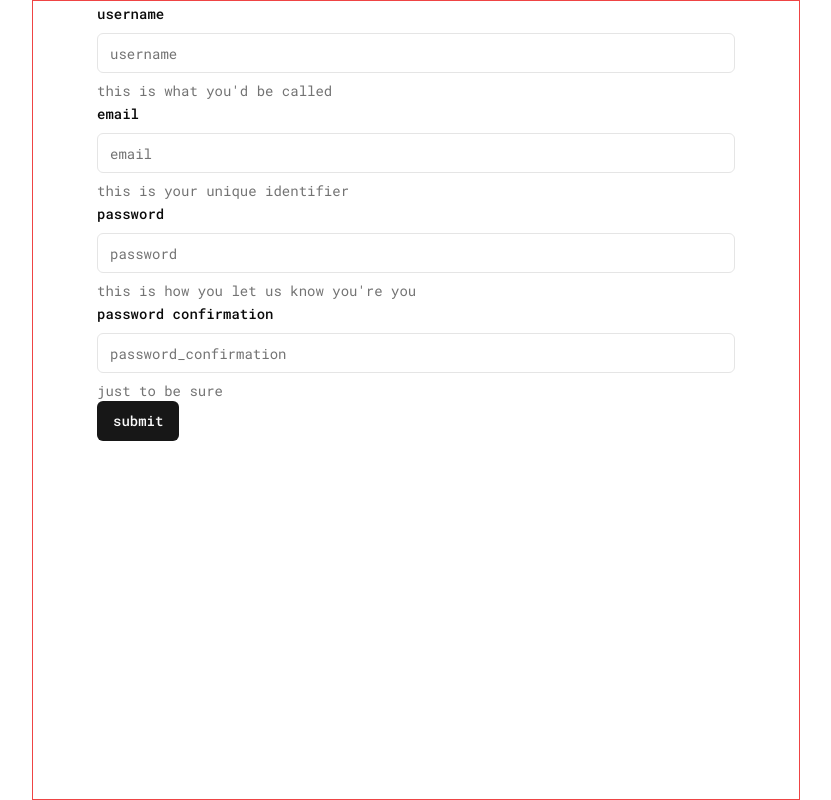
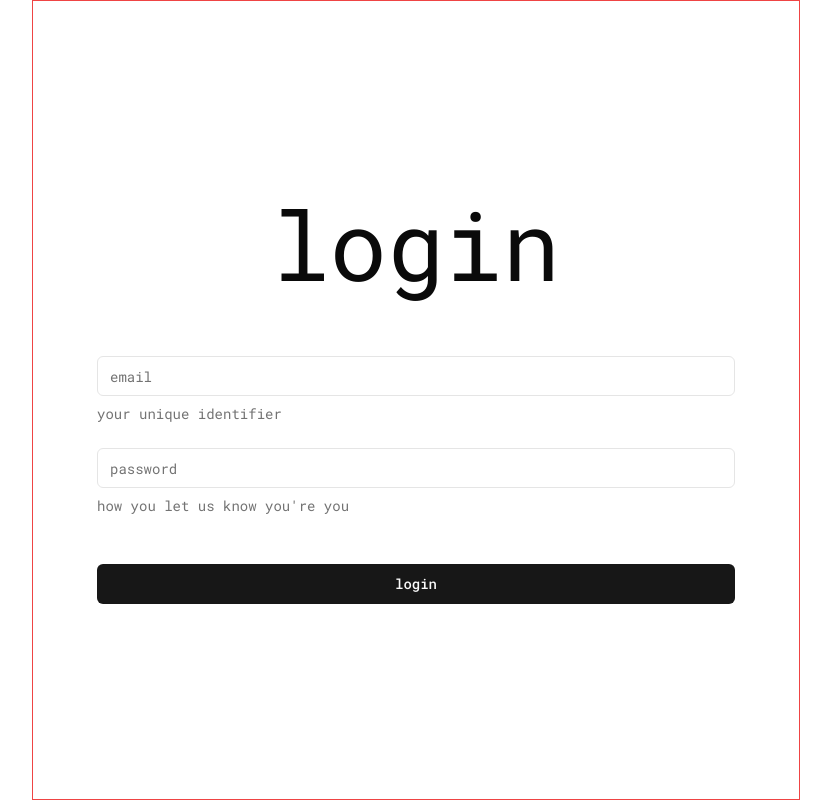
Before and after one commit to libmartinito/expense-tracker-frontend, a Next.js app: page /login in a window 1280 px wide. Shown: the whole page, without its empty margins (224-1055 px from the left). Built offline with nearby package versions, Linux system fonts and the light colour scheme.

Commit message:
refactor: remove unnecessary fields and add title

```diff
--- a/src/app/login/page.tsx
+++ b/src/app/login/page.tsx
@@ -8,20 +8,16 @@ import { z } from "zod"
 import { zodResolver } from "@hookform/resolvers/zod"
 
 const formSchema = z.object({
-  username: z.string().min(3).max(30),
   email: z.string().email(),
   password: z.string().min(3),
-  password_confirmation: z.string().min(3)
 })
 
 export default function Login() {
   const form = useForm<z.infer<typeof formSchema>>({
     resolver: zodResolver(formSchema),
     defaultValues: {
-      username: "",
       email: "",
       password: "",
-      password_confirmation: ""
     }
   })
 
@@ -31,41 +27,22 @@ export default function Login() {
 
   return (
     <div className="container max-w-3xl border border-red-500 mx-auto flex h-screen flex-col px-8 sm:px-16">
+      <div className="flex flex-col gap-16 my-auto">
+        <div className="text-center text-6xl sm:text-8xl">login</div>
+
         <Form {...form}>
-        <form onSubmit={form.handleSubmit(onSubmit)}>
-          <FormField
-            control={form.control}
-            name="username"
-            render={({ field }) => (
-              <FormItem>
-                <FormLabel>username</FormLabel>
-
-                <FormControl>
-                  <Input placeholder="username" {...field} />
-                </FormControl>
-
-                <FormDescription>
-                  this is what you'd be called
-                </FormDescription>
-
-                <FormMessage />
-              </FormItem>
-            )}
-          />
-
+          <form onSubmit={form.handleSubmit(onSubmit)} className="flex flex-col gap-6">
             <FormField
               control={form.control}
               name="email"
               render={({ field }) => (
                 <FormItem>
-                <FormLabel>email</FormLabel>
-
                   <FormControl>
                     <Input placeholder="email" {...field} />
                   </FormControl>
 
                   <FormDescription>
-                  this is your unique identifier
+                    your unique identifier
                   </FormDescription>
 
                   <FormMessage />
@@ -78,14 +55,12 @@ export default function Login() {
               name="password"
               render={({ field }) => (
                 <FormItem>
-                <FormLabel>password</FormLabel>
-
                   <FormControl>
                     <Input placeholder="password" {...field} />
                   </FormControl>
 
                   <FormDescription>
-                  this is how you let us know you're you
+                    how you let us know you're you
                   </FormDescription>
 
                   <FormMessage />
@@ -93,29 +68,10 @@ export default function Login() {
               )}
             />
 
-          <FormField
-            control={form.control}
-            name="password_confirmation"
-            render={({ field }) => (
-              <FormItem>
-                <FormLabel>password confirmation</FormLabel>
-
-                <FormControl>
-                  <Input placeholder="password_confirmation" {...field} />
-                </FormControl>
-
-                <FormDescription>
-                  just to be sure
-                </FormDescription>
-
-                <FormMessage />
-              </FormItem>
-            )}
-          />
-
-          <Button type="submit">submit</Button>
+            <Button type="submit" className="mt-6">login</Button>
           </form>
         </Form>
       </div>
+    </div>
   )
 }
```
Lines whose indentation alone changed are shown as unchanged.
